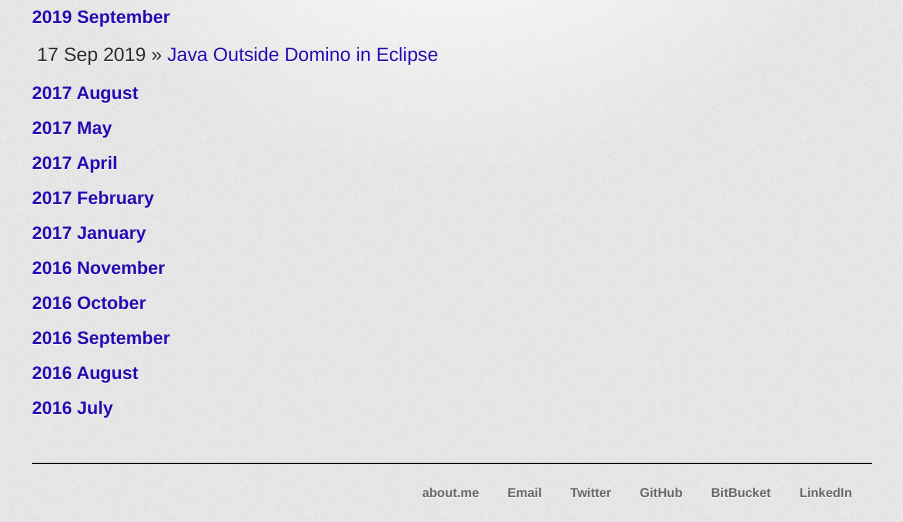
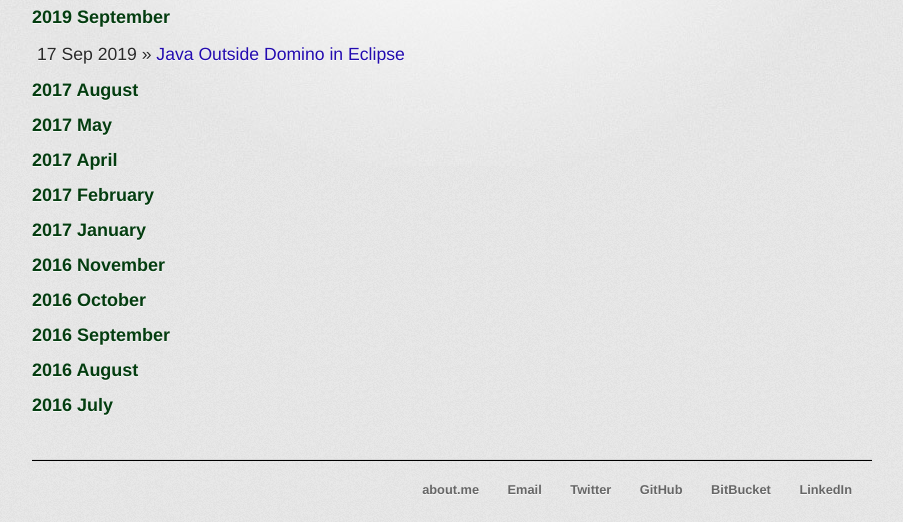
Before and after one commit to paulswithers/paulswithers.github.io, a Jekyll site: the page built from blog/index.html, in a window 1280 px wide. Shown: the part 407-929 px from the top of the page, without its empty margins (188-1091 px from the left). Built offline with Jekyll 4.4.1, drawn with Linux system fonts in a browser that asks for light colours; some web fonts are replaced.

Commit message:
Styling tweaks

```diff
--- a/blog/index.html
+++ b/blog/index.html
@@ -11,7 +11,7 @@
     {% capture next_month %}{{ post.previous.date | date: "%B" }}{% endcapture %}
 
     {% if forloop.first %}
-    <h3 id="{{ this_year }}-{{ this_month }}-ref" class="blogCategory">{{ this_year }} {{ this_month }}</h3>
+    <h3 id="{{ this_year }}-{{ this_month }}-ref" class="blogCategory categoryTitle">{{ this_year }} {{ this_month }}</h3>
       <div class="blogPost {{ this_year }}-{{ this_month }}-ref-div divFirst">
     <ul class="posts">
     {% endif %}
@@ -23,7 +23,7 @@
     {% else %}
         {% if this_month != next_month %}
           </div></ul>
-            <h3 id="{{ this_year }}-{{ next_month }}-ref" class="blogCategory">{{next_year}} {{ next_month }}</h3>
+            <h3 id="{{ this_year }}-{{ next_month }}-ref" class="blogCategory categoryTitle">{{next_year}} {{ next_month }}</h3>
             <div class="blogPost {{ this_year }}-{{ next_month }}-ref-div">
           <ul class="posts">
         {% endif %}
--- a/stylesheets/stylesheet.css
+++ b/stylesheets/stylesheet.css
@@ -367,7 +367,7 @@
 
 ul.posts {
     margin: 10px auto 10px;
-    font-size: 1.2em;
+    font-size: 1.1em;
 }
 
 ul.posts li {
```
